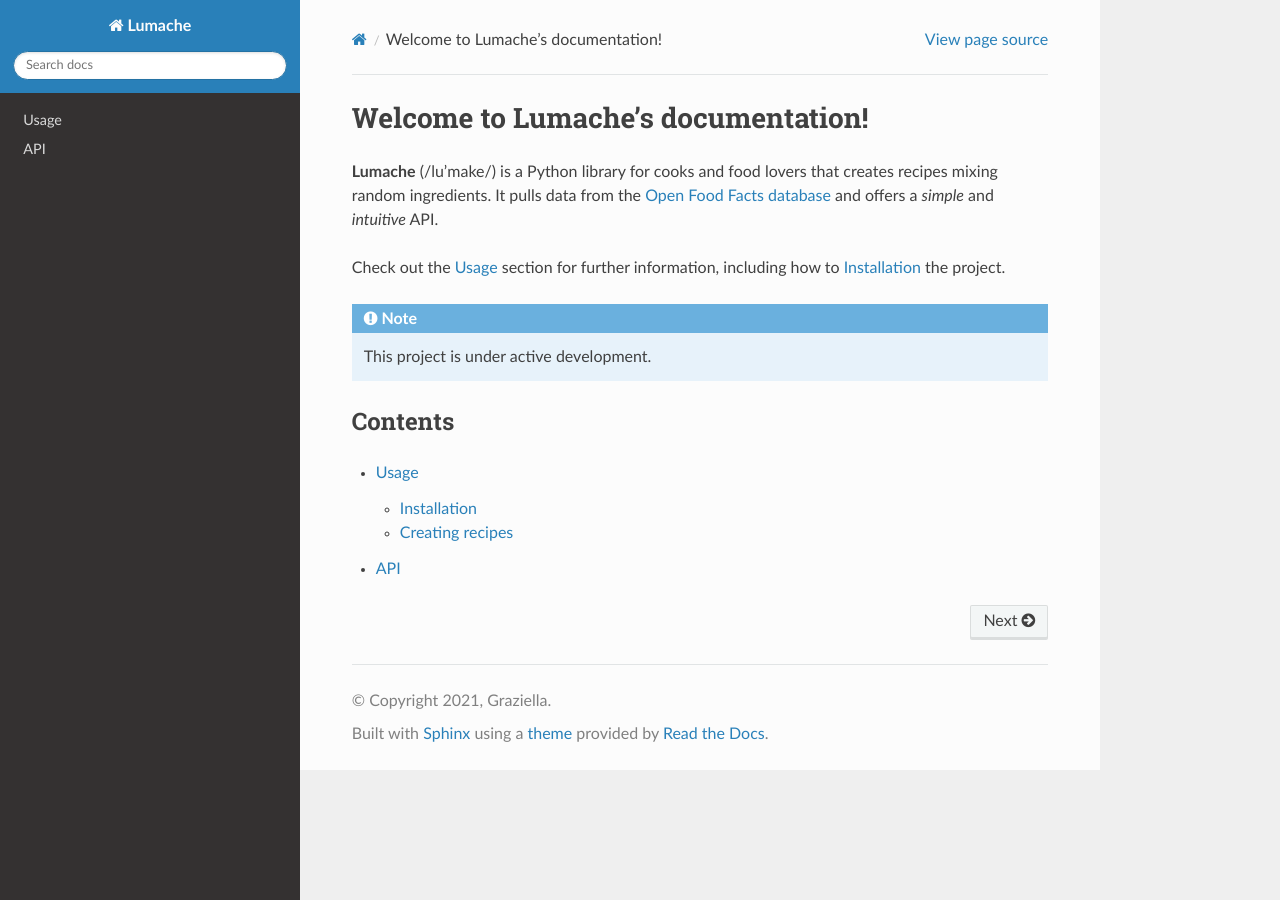
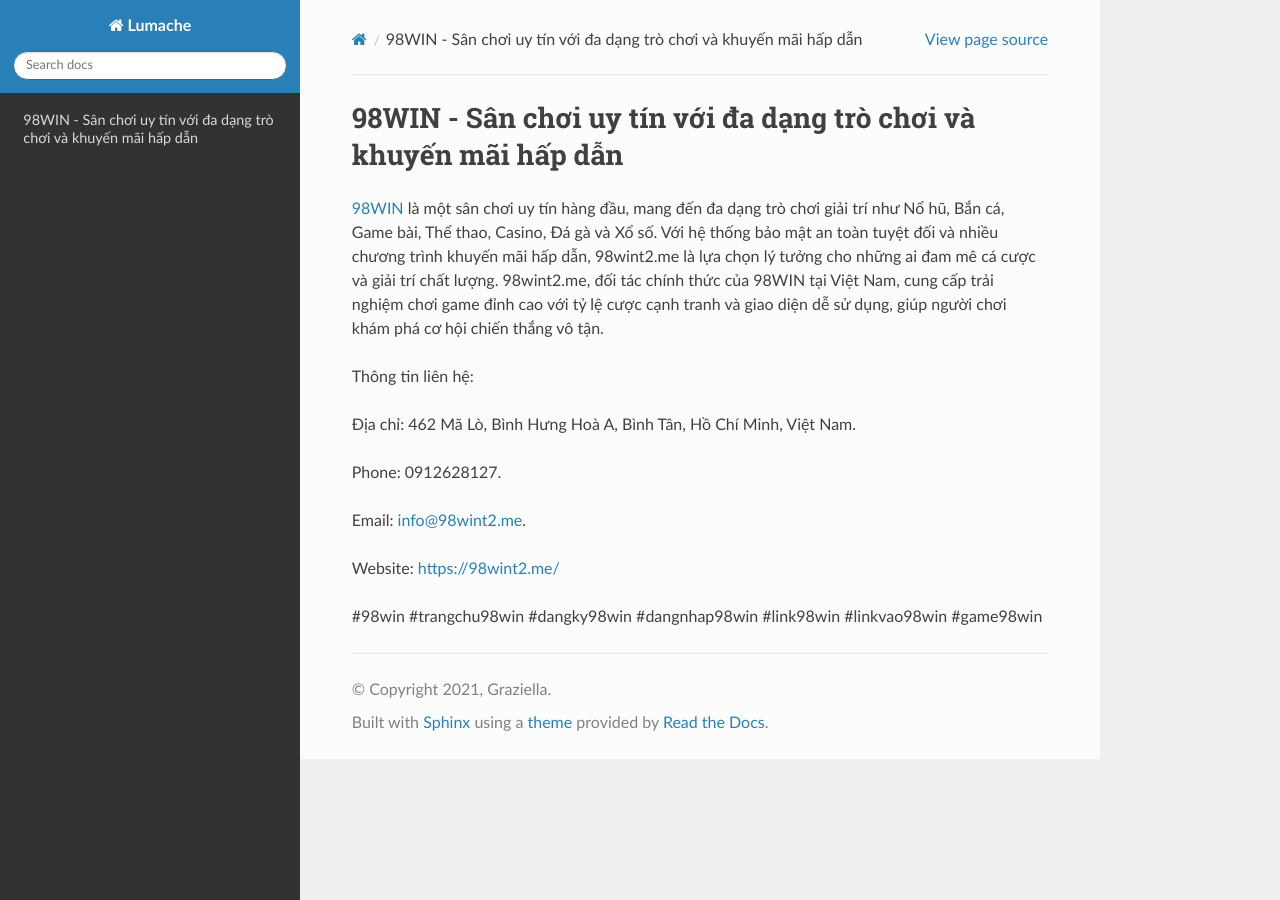
Before and after one commit to syvan0897/98wint2me, a Sphinx documentation site: the page built from docs/source/index.rst, in a window 1280 px wide. Built offline with Sphinx 7.4.7 and the Read the Docs theme 3.1.0, drawn with Linux system fonts in a browser that asks for light colours.

Commit message:
Update index.rst

```diff
--- a/docs/source/index.rst
+++ b/docs/source/index.rst
@@ -1,22 +1,16 @@
-Welcome to Lumache's documentation!
+98WIN - Sân chơi uy tín với đa dạng trò chơi và khuyến mãi hấp dẫn
 ===================================
 
-**Lumache** (/lu'make/) is a Python library for cooks and food lovers
-that creates recipes mixing random ingredients.
-It pulls data from the `Open Food Facts database <https://world.openfoodfacts.org/>`_
-and offers a *simple* and *intuitive* API.
+`98WIN <https://98wint2.me/>`_ là một sân chơi uy tín hàng đầu, mang đến đa dạng trò chơi giải trí như Nổ hũ, Bắn cá, Game bài, Thể thao, Casino, Đá gà và Xổ số. Với hệ thống bảo mật an toàn tuyệt đối và nhiều chương trình khuyến mãi hấp dẫn, 98wint2.me là lựa chọn lý tưởng cho những ai đam mê cá cược và giải trí chất lượng. 98wint2.me, đối tác chính thức của 98WIN tại Việt Nam, cung cấp trải nghiệm chơi game đỉnh cao với tỷ lệ cược cạnh tranh và giao diện dễ sử dụng, giúp người chơi khám phá cơ hội chiến thắng vô tận.
 
-Check out the :doc:`usage` section for further information, including
-how to :ref:`installation` the project.
+Thông tin liên hệ:
 
-.. note::
+Địa chỉ: 462 Mã Lò, Bình Hưng Hoà A, Bình Tân, Hồ Chí Minh, Việt Nam.
 
-   This project is under active development.
+Phone: 0912628127.
 
-Contents
---------
+Email: info@98wint2.me.
 
-.. toctree::
+Website: https://98wint2.me/
 
-   usage
-   api
+#98win #trangchu98win #dangky98win #dangnhap98win #link98win #linkvao98win #game98win
```
